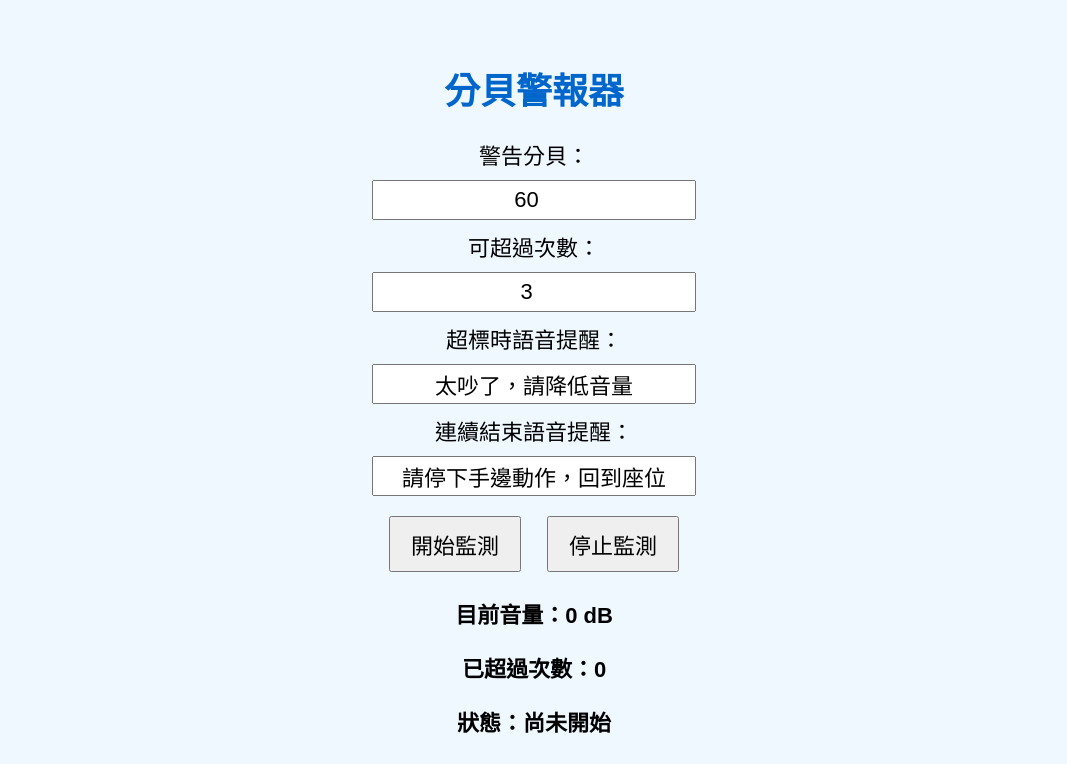
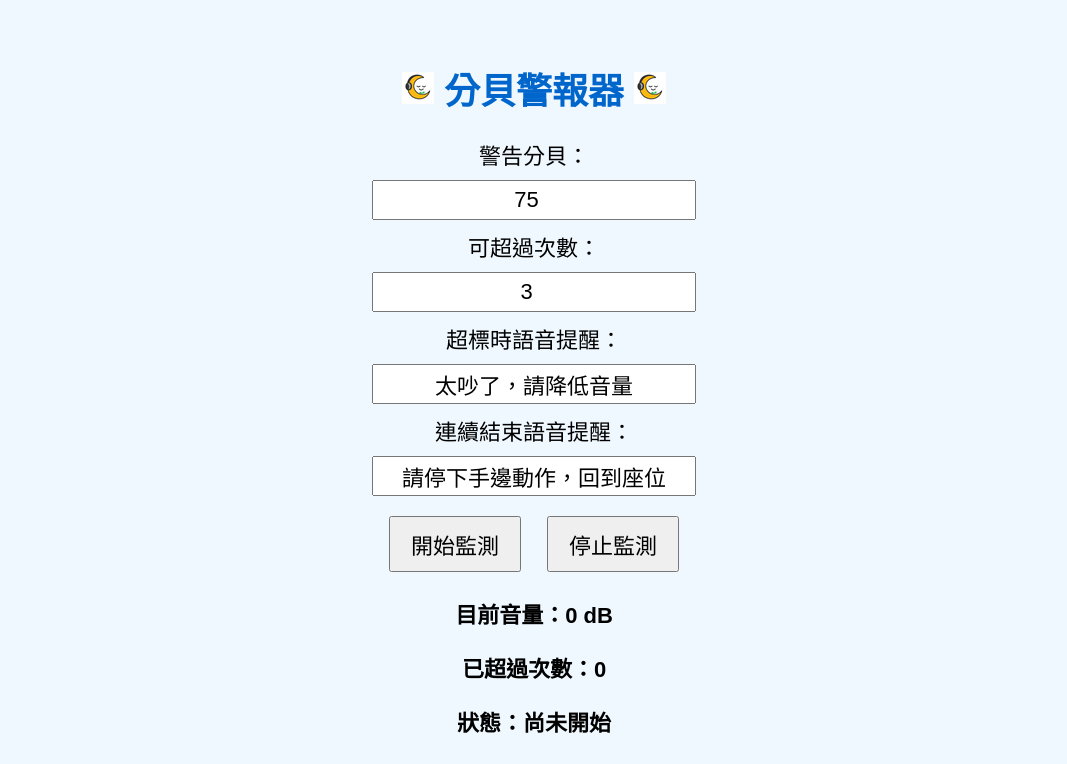
Before and after one commit to Friedaliou/DBmeter, a plain HTML site: page index.html in a window 1280 px wide. Shown: the top 764 px of the page, without its empty margins (106-1173 px from the left). Drawn offline with Linux system fonts and the light colour scheme.

Commit message:
Update index.html

```diff
--- a/index.html
+++ b/index.html
@@ -76,10 +76,10 @@
   </style>
 </head>
 <body>
-  <h1>分貝警報器</h1>
+  <h1><img src="favicon.ico" width="32"> 分貝警報器 <img src="favicon.ico" width="32"></h1>
 
   <label>警告分貝：
-    <input type="number" id="threshold" value="60">
+    <input type="number" id="threshold" value="75">
   </label>
 
   <label>可超過次數：
```
